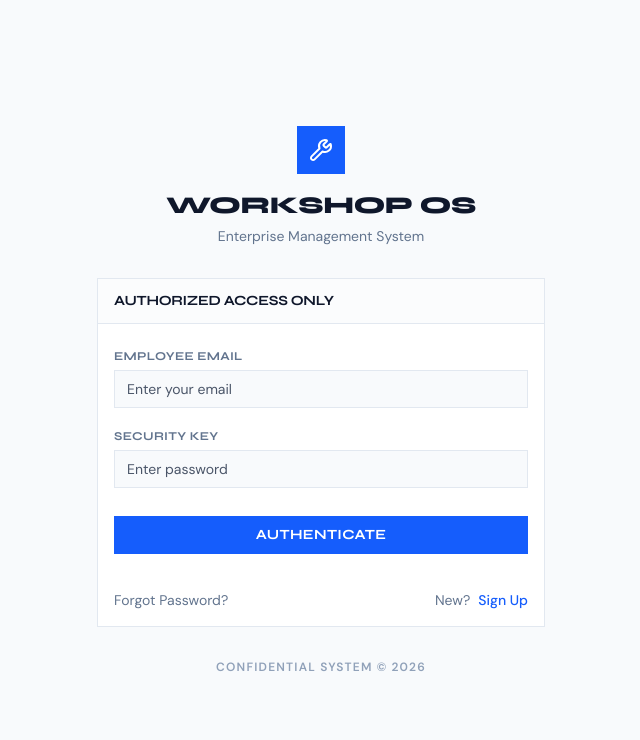
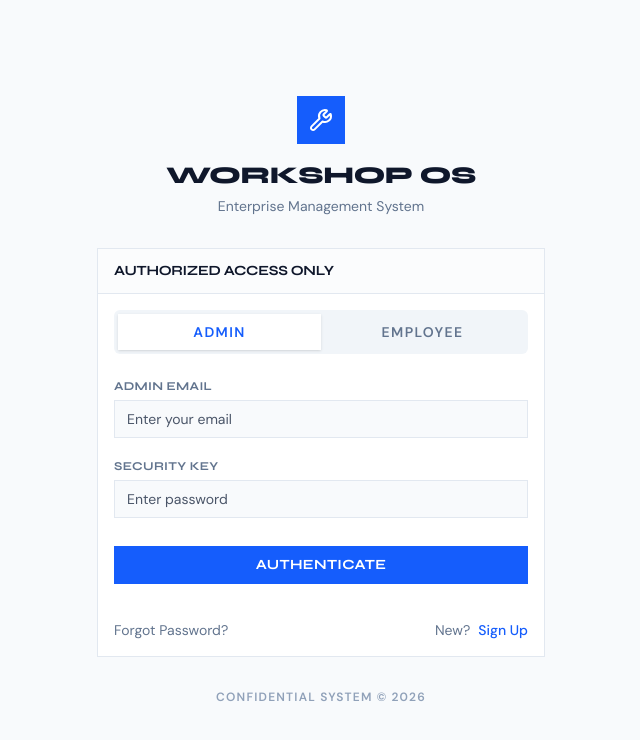
Before and after one commit to MuhammedSyamS/Workshop-os, a React (Vite) app: page /login in a window 1280 px wide. Shown: the top 740 px of the page, without its empty margins (319-959 px from the left). Built offline with nearby package versions, Linux system fonts and the light colour scheme.

Commit message:
Add Admin/Employee login toggle

```diff
--- a/src/pages/Login.tsx
+++ b/src/pages/Login.tsx
@@ -8,6 +8,7 @@ import { Input } from '../components/ui/Input';
 import { Card, CardContent, CardHeader, CardTitle } from '../components/ui/Card';
 
 export default function Login() {
+  const [loginType, setLoginType] = useState<'ADMIN' | 'EMPLOYEE'>('ADMIN');
   const [email, setEmail] = useState('');
   const [password, setPassword] = useState('');
   const [error, setError] = useState('');
@@ -29,11 +30,24 @@ export default function Login() {
 
       try {
         const res = await axios.post('http://localhost:5000/api/auth/login', { email, password });
-        setAuth(res.data.token, res.data.user);
+        const user = res.data.user;
+
+        if (loginType === 'ADMIN' && user.role !== 'OWNER' && user.role !== 'ADMIN') {
+           setError('Access Denied. You do not have admin privileges.');
+           setIsLoading(false);
+           return;
+        }
+        if (loginType === 'EMPLOYEE' && (user.role === 'OWNER' || user.role === 'ADMIN')) {
+           setError('Please use the Admin login portal.');
+           setIsLoading(false);
+           return;
+        }
+
+        setAuth(res.data.token, user);
         navigate('/dashboard');
       } catch (err: any) {
         // Network error, CORS issue, or DB timeout (Internal server error)
-        if (email === 'admin@workshop.os' && password === 'admin123') {
+        if (email === 'admin@workshop.os' && password === 'admin123' && loginType === 'ADMIN') {
            console.warn("Backend unreachable or errored, falling back to mock login.");
            setAuth('mock-token', { id: '1', name: 'System Admin', role: 'OWNER', email: 'admin@workshop.os' });
            navigate('/dashboard');
@@ -70,9 +84,24 @@ export default function Login() {
             <CardTitle>AUTHORIZED ACCESS ONLY</CardTitle>
           </CardHeader>
           <CardContent>
-            <form onSubmit={handleLogin} className="space-y-5 pt-2">
+            <div className="flex bg-slate-100 p-1 mb-6 rounded-md">
+              <button
+                className={`flex-1 py-2 text-sm font-bold uppercase tracking-widest transition-colors ${loginType === 'ADMIN' ? 'bg-white text-blue-600 shadow-sm' : 'text-slate-500 hover:text-slate-700'}`}
+                onClick={() => setLoginType('ADMIN')}
+              >
+                Admin
+              </button>
+              <button
+                className={`flex-1 py-2 text-sm font-bold uppercase tracking-widest transition-colors ${loginType === 'EMPLOYEE' ? 'bg-white text-blue-600 shadow-sm' : 'text-slate-500 hover:text-slate-700'}`}
+                onClick={() => setLoginType('EMPLOYEE')}
+              >
+                Employee
+              </button>
+            </div>
+
+            <form onSubmit={handleLogin} className="space-y-5">
               <Input
-                label="Employee Email"
+                label={loginType === 'ADMIN' ? 'Admin Email' : 'Employee Email'}
                 type="email"
                 required
                 value={email}
```
